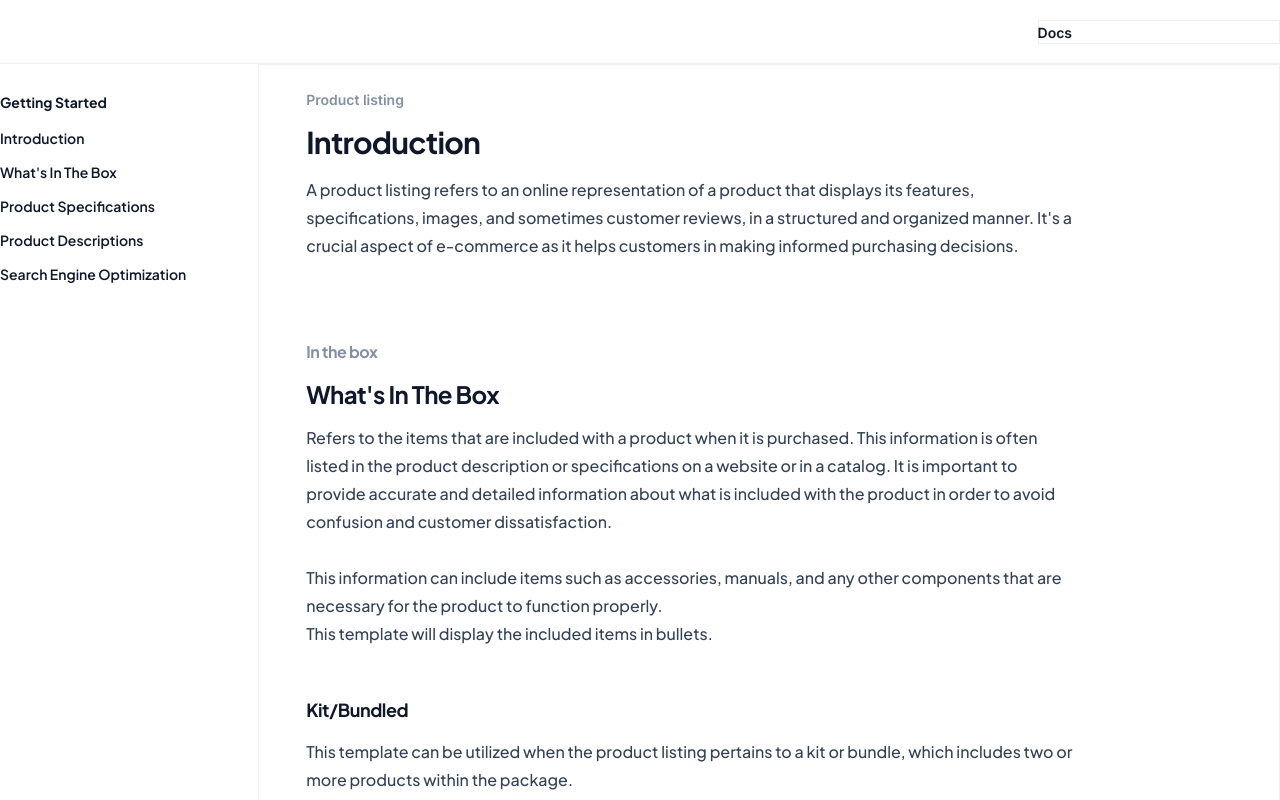
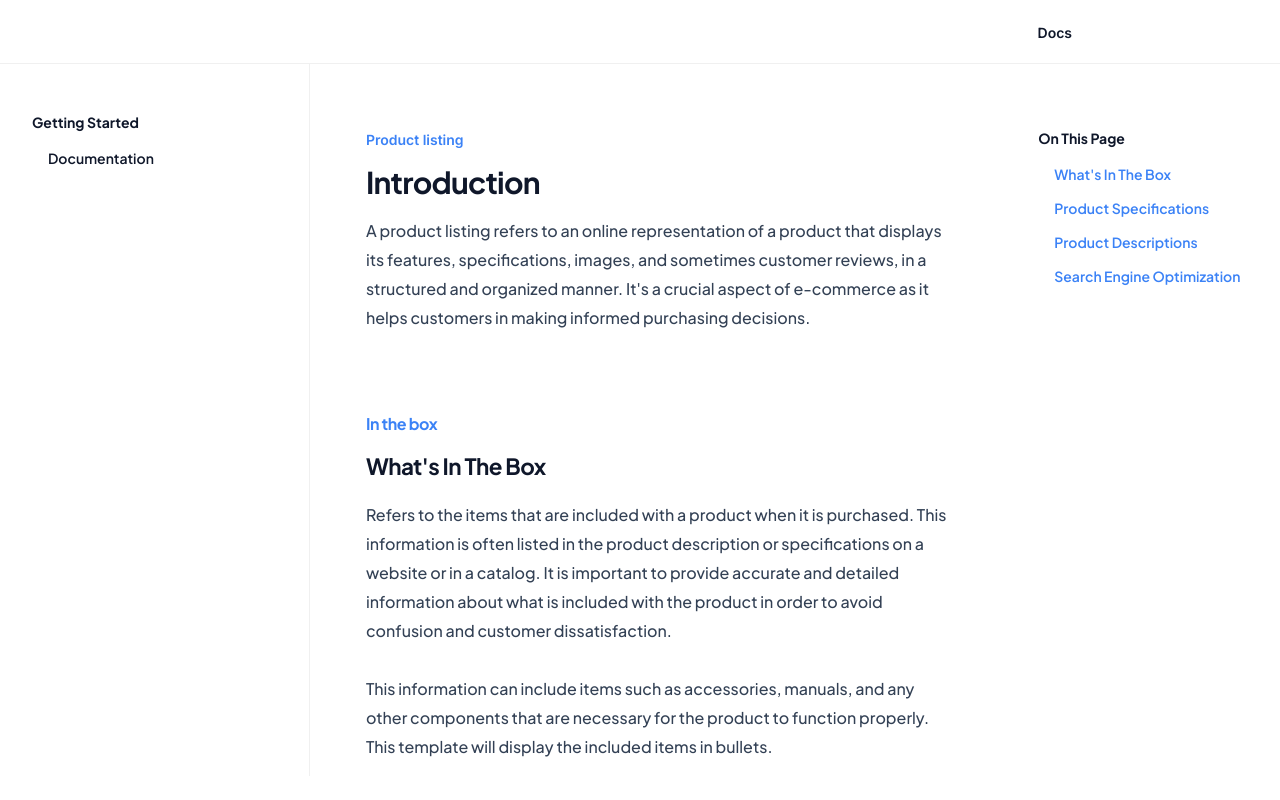
Before and after one commit to rogelcristobal/digiDirect-vite, a React (Vite) app: page / in a window 1280 px wide. Shown: the top 800 px of the page. Built offline with nearby package versions, Linux system fonts and the light colour scheme.

Commit message:
added side navigation

```diff
--- a/src/components/Navbar.jsx
+++ b/src/components/Navbar.jsx
@@ -4,8 +4,8 @@ const Navbar = () => {
   return (
      <div className="h-16 flex items-center justify-end thin-bottom-divider bg-inherit z-50 box-border sticky top-0 ">
         {/* items container */}
-        <div className='h-fit container mx-auto items-center justify-end box-border flex thin-bottom-divider`'>
-           <nav className='thin-box-divider'>
+        <div className='h-fit container mx-auto items-center justify-end box-border flex `'>
+           <nav className=''>
              <span className='text-sm font-semibold capitalize mr-52 '>docs</span>
 
            </nav>
--- a/src/components/Section.jsx
+++ b/src/components/Section.jsx
@@ -3,15 +3,14 @@ import { useContext, useEffect, useRef, useState } from "react";
 import { useInView } from "react-intersection-observer";
 import DocsContext from "../context/DocsContext";
 import ScrollPositionContext from "../context/ScrollPositionContext";
-const Section = ({ title, children, category, child, itemID, hash }) => {
+const Section = ({ title, children, category, child, itemID, hash ,threshold}) => {
   const { position } = useContext(ScrollPositionContext);
   const { setState } = useContext(DocsContext);
-  const sampleRef=useRef(null)
+  const sampleRef = useRef(null);
   const [sample, setSample] = useState(0);
 
-
   const { ref, entry } = useInView({
-    threshold: 0.6,
+    threshold: threshold,
     onChange: (inView) => {
       setState((prev) => ({
         ...prev,
@@ -42,29 +41,27 @@ const Section = ({ title, children, category, child, itemID, hash }) => {
 
   return (
     <div
-    {...(category && { ref: ref })}
-
+      {...(category && { ref: ref })}
       {...(entry && { id: category })}
-      className="flex-auto  box-border pb-0 pt-6 relative scroll-mt-20  "
+      className="flex-auto  box-border pb-0 pt-0 relative scroll-mt-28  "
     >
       {category && (
         <p
-
-          className={`  w-fit  transition-all duration-300 ease-in-out   z-30 text-slate-500/80 text-base  font-bold   leading-[24px] tracking-tight  mb-3  lg:mb-3.5  font-plus`}
+          className={`  w-fit  transition-all duration-300 ease-in-out   z-30 text-blue-500 text-base  font-bold   leading-[24px] tracking-tight  mb-3  lg:mb-3.5  font-plus`}
         >
           {category}
         </p>
       )}
 
-      <h1
+      <h2
         href={hash}
-        className={` tracking-tight font-bold mb-3.5 capitalize font-plus ${
-          child ? "text-lg" : "text-2xl"
+        className={` tracking-tight font-bold mb-4 capitalize font-plus ${
+          child ? "text-lg" : "text-[1.4rem]"
         }`}
       >
         {title}
-      </h1>
-      <div className=" lg:max-w-3xl prose leading-7 prose-slate font-[500]   font-plus  text-base">
+      </h2>
+      <div className="box-border lg:max-w-3xl prose prose-slate font-[500] leading-[29px] font-plus  text-base">
         {children}
       </div>
     </div>
--- a/src/components/SidebarLayoutPage.jsx
+++ b/src/components/SidebarLayoutPage.jsx
@@ -1,11 +1,13 @@
 import React from "react";
-import { useContext,useEffect } from "react";
+import { useContext, useEffect } from "react";
 import { useInView } from "react-intersection-observer";
 import DocsContext from "../context/DocsContext";
 import Section from "./Section";
 const SidebarLayoutPage = () => {
-  const {state} = useContext(DocsContext);
-  const [titleViewRef,titleViewState,titleRefEntry] = useInView({threshold:1})
+  const { state } = useContext(DocsContext);
+  const [titleViewRef, titleViewState, titleRefEntry] = useInView({
+    threshold: 1,
+  });
   // const ref = useRef(null);
   // const [ setSticky] = useState(false);
 
@@ -27,63 +29,71 @@ const SidebarLayoutPage = () => {
 
   const targetRef = React.useRef(null);
 
-   const camelCaseAndRemoveSpaces=(value)=>{
-    if(value.split(" ").Length === 1){
-       console.log(value)
-    }else{
-      const converted = value.replace(/(?:^\w|[A-Z]|\b\w)/g, function (word, index) {
+  const camelCaseAndRemoveSpaces = (value) => {
+    if (value.split(" ").Length === 1) {
+      console.log(value);
+    } else {
+      const converted = value
+        .replace(/(?:^\w|[A-Z]|\b\w)/g, function (word, index) {
           return index == 0 ? word.toLowerCase() : word.toUpperCase();
         })
         .replace(/\s+/g, "");
 
-        return converted
+      return converted;
     }
-  }
-
-
-
+  };
 
   return (
-    <div className="relative container mx-auto flex items-start   justify-start gap-2 pt-0 box-border">
+    <div className="relative w-full px-8 mx-auto flex items-start   justify-start gap-2   box-border">
       {/* sidebar container*/}
-      <div className="h-[calc(100vh-5.5rem)]  sticky top-20  pl-0 box-border flex justify-start items-start w-[24rem] lg:w-[20rem] overflow-y-auto pt-3 ">
+      <div className="h-[calc(100vh-5.5rem)] sticky top-16   pl-2 lg:pl-0 box-border flex justify-start items-start w-[23rem]   pt-12 thin-right-divider overflow-y-scroll">
         {/* content */}
         <nav className="relative h-full  px-[0rem]">
           <p className="text-slate-900 text-sm  text-left font-plus  font-bold capitalize mb-4">
             getting started
           </p>
           {/* items */}
-          <div className="space-y-3.5 text-slate-700 pl-0 text-left flex items-start flex-col justify-start  font-plus">
-            <a href="#introduction" className={`capitalize text-sm font-semibold  cursor-pointer
-            ${titleRefEntry&&(titleViewState?'text-slate-900':'text-slate-500/70')} `}>
-              {state.title}
+          <div className="space-y-3.5 text-slate-700 pl-4 text-left flex items-start flex-col justify-start  font-plus">
+            <a
+              href="#introduction"
+              className={`capitalize text-sm font-semibold  cursor-pointer
+            ${
+              titleRefEntry &&
+              (titleViewState ? "text-slate-900" : "text-slate-500")
+            } `}
+            >
+              Documentation
             </a>
-            {state.sections.map((item, id) => (
-              <a
-                key={id}
-                href={`#${item.category}`}
-                className={`capitalize text-sm font-semibold  cursor-pointer ${!item.viewState? 'text-slate-500/70': ' text-slate-900'}`}
-              >
-                {item.title}
-              </a>
-            ))}
+
           </div>
         </nav>
       </div>
 
       {/* body */}
-      <div ref={targetRef} className="h-full box-border thin-box-divider w-full py-6 px-12 scroll-smooth	 ">
+      <div
+        ref={targetRef}
+        className="h-full box-border flex w-full pb-6 pt-16 pl-12 gap-20 scroll-smooth	 "
+      >
         {/* heading container */}
-        <div  id="introduction" className="scroll-mt-28 max-w-3xl relative flex-auto  mb-14  ">
-          <p ref={titleViewRef} className="text-sm leading-[24px]  font-semibold mb-3  lg:mb-3 text-slate-500/80">
+        <div className="box-border flex-auto">
+          <div
+            id="introduction"
+            className="scroll-mt-28 max-w-3xl relative flex-auto  mb-20  "
+          >
+            <p
+              ref={titleViewRef}
+              className="text-sm leading-[24px]  font-semibold mb-3  lg:mb-3 text-blue-500"
+            >
               {state.category}
             </p>
             <h1
-            className={`inline-block text-xl sm:text-3xl font-plus font-bold tracking-tight text-slate-900  `}
+              className={`inline-block text-2xl sm:text-3xl font-plus font-bold tracking-tight text-slate-900  `}
             >
               {state.title}
             </h1>
-          <p className="mt-4 lg:max-w-3xl prose leading-7 prose-slate font-[500]   font-plus  text-base">{state.detail}</p>
+            <p className="mt-4 lg:max-w-3xl prose leading-[29px] prose-slate font-[500]   font-plus  text-[16px]">
+              {state.detail}
+            </p>
           </div>
           {/* content */}
 
@@ -95,10 +105,43 @@ const SidebarLayoutPage = () => {
                 title={item.title}
                 category={item.category}
                 hash={item.category}
+                threshold={item.viewThreshold}
               >
                 {item.detail}
               </Section>
             ))}
+          </div>
+        </div>
+         <div className=" w-[17rem] h-96 box-border top-32 sticky">
+          <nav className="relative h-full  px-[0rem]">
+          <p className="text-slate-900 text-sm  text-left font-plus  font-bold capitalize mb-4">
+           On this page
+          </p>
+          {/* items */}
+          <div className="space-y-3.5 text-slate-700 pl-4 text-left flex items-start flex-col justify-start  font-plus">
+            {/* <a
+              href="#introduction"
+              className={`capitalize text-sm font-semibold  cursor-pointer
+            ${
+              titleRefEntry &&
+              (titleViewState ? "text-blue-500" : "text-slate-500")
+            } `}
+            >
+              {state.title}
+            </a> */}
+            {state.sections.map((item, id) => (
+              <a
+                key={id}
+                href={`#${item.category}`}
+                className={`capitalize text-sm font-semibold  cursor-pointer ${
+                  !item.viewState ? "text-slate-500/70" : " text-blue-500"
+                }`}
+              >
+                {item.title}
+              </a>
+            ))}
+          </div>
+        </nav>
          </div>
       </div>
     </div>
--- a/src/context/DocsContext.jsx
+++ b/src/context/DocsContext.jsx
@@ -12,6 +12,7 @@ export const DocsProvider = ({ children }) => {
     sections: [
       {
         viewState:false,
+        viewThreshold:0.7,
         category: "In the box",
         title: `What's in the box`,
         detail: (
@@ -41,6 +42,7 @@ export const DocsProvider = ({ children }) => {
       },
       {
         viewState:false,
+        viewThreshold:0.7,
         category: "Specification",
         title: "Product specifications",
         detail: (
@@ -70,6 +72,7 @@ export const DocsProvider = ({ children }) => {
       },
       {
         viewState:false,
+        viewThreshold:0.3,
         category: "Description",
         title: "Product descriptions",
         detail: (
@@ -132,6 +135,7 @@ export const DocsProvider = ({ children }) => {
       },
       {
         viewState:false,
+        viewThreshold:0.2,
         category: "SEO",
         title: "Search engine optimization",
         detail: (
--- a/src/index.css
+++ b/src/index.css
@@ -7,13 +7,13 @@
     @apply box-border;
   }
 
-  ::-webkit-scrollbar {
+  /* ::-webkit-scrollbar {
     @apply w-2 bg-neutral-300/40;
   }
 
   ::-webkit-scrollbar-thumb {
     @apply bg-neutral-400/30 hover:bg-neutral-500/40;
-  }
+  } */
   /* border divider */
   .thin-box-divider {
     /* box-shadow: rgba(0, 0, 0, 0.05) 0px 0px 0px 1px; */
```
Lines whose indentation alone changed are shown as unchanged.
